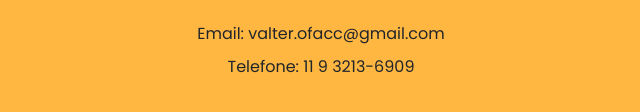
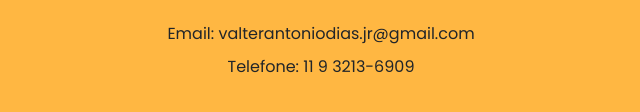
Before and after one commit to D-vart/Portifolio, a plain HTML site: page index.html in a window 1280 px wide. Shown: the part 1679-1791 px from the top of the page, 319-959 px from the left. Drawn offline with Linux system fonts and the light colour scheme.

Commit message:
Atualização de Pendencias

```diff
--- a/index.html
+++ b/index.html
@@ -18,7 +18,6 @@
             </div>
         </div>
     </header>
-
 
     <section class="sobre-mim">
         <div class="conteiner">
@@ -82,7 +81,7 @@
     <footer class="rodape">
         <div class="conteiner">
             <h2>Contato</h2>
-            <p>Email: valter.ofacc@gmail.com</p>
+            <p>Email: valterantoniodias.jr@gmail.com</p>
             <p>Telefone: 11 9 3213-6909</p>
         </div>
     </footer>
```
